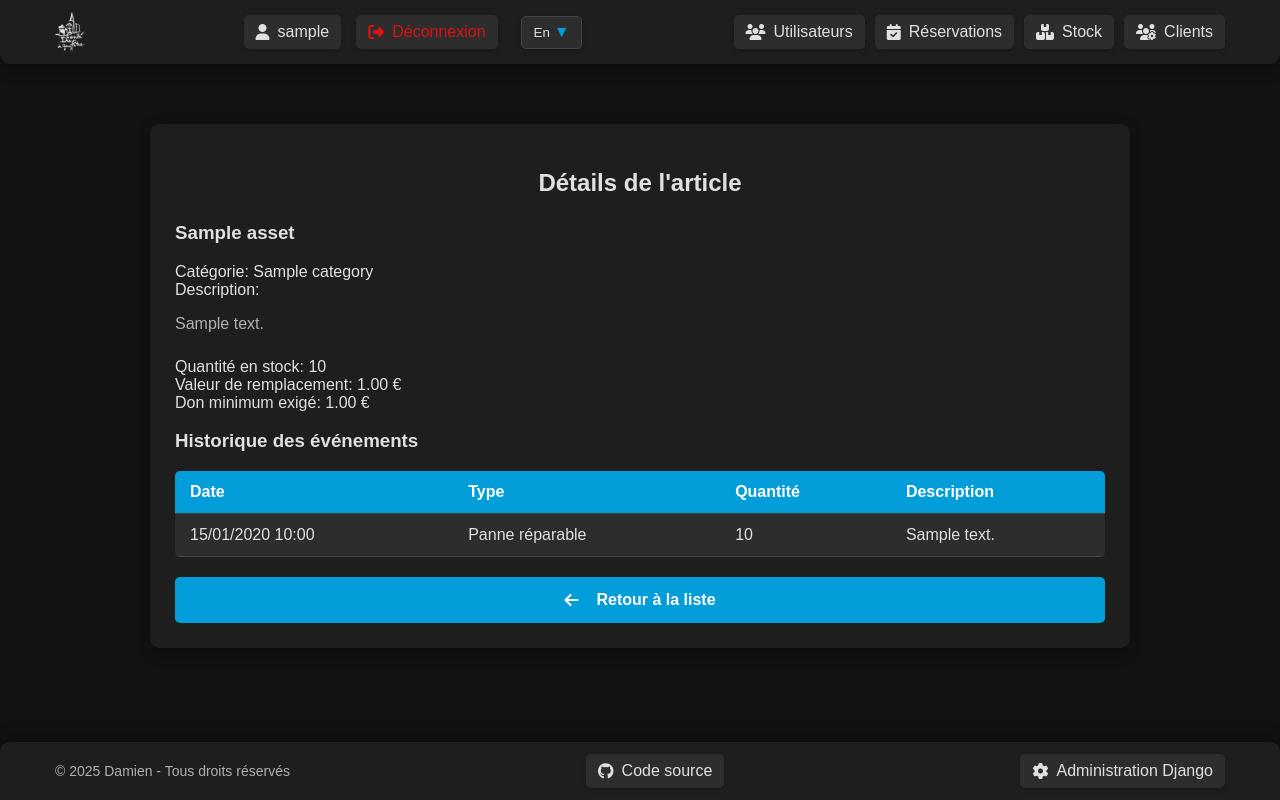
After one commit to Silmaen/PretLoc, a Django app: page /stock/items/1/ in a window 1280 px wide. The commit adds this page. Run offline with Django 4.2, Linux system fonts and the light colour scheme; a user stored in the database is signed in; tables that the repository leaves empty hold one stand-in row (values such as "Sample post").

Commit message:
Ajout des événeent de stock.

```diff
--- a/static/css/base.css
+++ b/static/css/base.css
@@ -229,7 +229,7 @@ footer {
 
 /* Styles pour l'authentification */
 .auth-container {
-    max-width: 500px;
+    max-width: 1000px;
     width: 95%;
     margin: 0 auto;
     padding: 20px 10px;
--- a/templates/includes/header.html
+++ b/templates/includes/header.html
@@ -45,22 +45,22 @@
         <div class="header-right">
             {% if user.is_authenticated %}
             {% if user.profile.user_type == 'admin' %}
-            <a href="{% url 'accounts:manage_users' %}">
+            <a href="{% url 'accounts:manage_users' %}" title="{% trans 'Utilisateurs' %}">
                 <i class="fas fa-users"></i><span>{% trans "Utilisateurs" %}</span>
             </a>
             {% endif %}
             {% if capability.can_view_reservations %}
-            <a href="{% url 'ui:reservations' %}">
+            <a href="{% url 'ui:reservations' %}" title="{% trans 'Reservations' %}">
                 <i class="fas fa-calendar-check"></i><span>{% trans "Réservations" %}</span>
             </a>
             {% endif %}
             {% if capability.can_view_articles %}
-            <a href="{% url 'ui:stock' %}">
+            <a href="{% url 'ui:stock' %}" title="{% trans 'Stock' %}">
                 <i class="fas fa-boxes"></i><span>{% trans "Stock" %}</span>
             </a>
             {% endif %}
             {% if capability.can_view_customers %}
-            <a href="{% url 'ui:customers' %}">
+            <a href="{% url 'ui:customers' %}" title="{% trans 'Clients' %}">
                 <i class="fas fa-users-cog"></i><span>{% trans "Clients" %}</span>
             </a>
             {% endif %}
--- a/templates/ui/reservations/detail.html
+++ b/templates/ui/reservations/detail.html
@@ -2,7 +2,7 @@
 {% load i18n %}
 
 {% block content %}
-<div class="auth-container" style="max-width: 1000px;">
+<div class="auth-container">
     <div class="auth-card">
         <div class="auth-header">
             <i class="fas fa-calendar-check auth-icon"></i>
--- /dev/null
+++ b/templates/ui/stock/item_detail.html
@@ -0,0 +1,91 @@
+{% extends "base.html" %}
+{% load i18n %}
+
+{% block content %}
+<div class="auth-container">
+    <div class="auth-card">
+        <div class="auth-header">
+            <h2>{% trans "Détails de l'article" %}</h2>
+        </div>
+
+        <div class="item-details">
+            <h3>{{ item.name }}</h3>
+
+            <div class="detail-row">
+                <span class="detail-label">{% trans "Catégorie" %}:</span>
+                <span class="detail-value">{{ item.category.name }}</span>
+            </div>
+
+            <div class="detail-row">
+                <span class="detail-label">{% trans "Description" %}:</span>
+                <div class="detail-value">{{ item.description|linebreaks }}</div>
+            </div>
+
+            <div class="detail-row">
+                <span class="detail-label">{% trans "Quantité en stock" %}:</span>
+                <span class="detail-value">{{ item.stock_quantity }}</span>
+            </div>
+
+            <div class="detail-row">
+                <span class="detail-label">{% trans "Valeur de remplacement" %}:</span>
+                <span class="detail-value">{{ item.replacement_value }} €</span>
+            </div>
+
+            <div class="detail-row">
+                <span class="detail-label">{% trans "Don minimum exigé" %}:</span>
+                <span class="detail-value">{{ item.rental_value }} €</span>
+            </div>
+        </div>
+
+        <div class="item-actions">
+            {% if capability.can_edit_stock %}
+            <a href="{% url 'ui:item_update' item.id %}" class="auth-button secondary-button">
+                <i class="fas fa-edit"></i>
+                {% trans "Modifier" %}
+            </a>
+            {% endif %}
+
+            {% if capability.can_manage_stock %}
+            <a href="{% url 'ui:stock_event_create_for_asset' item.id %}" class="auth-button secondary-button">
+                <i class="fas fa-history"></i>
+                {% trans "Nouvel événement" %}
+            </a>
+            {% endif %}
+        </div>
+
+        <h3>{% trans "Historique des événements" %}</h3>
+
+        {% if stock_events %}
+        <table class="data-table">
+            <thead>
+            <tr>
+                <th>{% trans "Date" %}</th>
+                <th>{% trans "Type" %}</th>
+                <th>{% trans "Quantité" %}</th>
+                <th>{% trans "Description" %}</th>
+            </tr>
+            </thead>
+            <tbody>
+            {% for event in stock_events %}
+            <tr>
+                <td>{{ event.date|date:"d/m/Y H:i" }}</td>
+                <td>{{ event.get_event_type_display }}</td>
+                <td>{{ event.quantity }}</td>
+                <td>{{ event.description|default:"-" }}</td>
+            </tr>
+            {% endfor %}
+            </tbody>
+        </table>
+        {% else %}
+        <p>{% trans "Aucun événement enregistré pour cet article." %}</p>
+        {% endif %}
+
+        <div class="back-action" style="margin-top: 20px;">
+            <a href="{% url 'ui:stock' %}" class="auth-button">
+                <i class="fas fa-arrow-left"></i>
+                {% trans "Retour à la liste" %}
+            </a>
+        </div>
+    </div>
+</div>
+{% endblock %}
--- a/ui/models.py
+++ b/ui/models.py
@@ -1,3 +1,4 @@
+from django.contrib.auth import get_user_model
 from django.db import models
 from django.utils.translation import gettext_lazy as _
 
@@ -176,3 +177,43 @@ class ReservationItem(models.Model):
     def expected_donation(self):
         """Calcule le don minimum attendu pour cet élément"""
         return self.quantity_reserved * self.asset.rental_value
+
+
+class StockEvent(models.Model):
+    """
+    Modèle pour tracer les différents événements qui affectent le stock
+    (pannes, destructions, acquisitions, ventes...)
+    """
+
+    class EventType(models.TextChoices):
+        REPAIRABLE_ISSUE = "ISSUE", _("Panne réparable")
+        DESTRUCTION = "DESTRUCTION", _("Destruction")
+        ACQUISITION = "ACQUISITION", _("Acquisition")
+        SALE = "SALE", _("Vente")
+        INVENTORY_ADJUSTMENT = "INVENTORY_ADJUSTMENT", _("Ajustement d'inventaire")
+
+    asset = models.ForeignKey(
+        "Asset",  # Supposant que votre modèle d'article s'appelle Asset
+        on_delete=models.CASCADE,
+        verbose_name=_("Article"),
+    )
+    event_type = models.CharField(
+        max_length=20, choices=EventType.choices, verbose_name=_("Type d'événement")
+    )
+    quantity = models.IntegerField(default=1, verbose_name=_("Quantité"))
+    date = models.DateTimeField(verbose_name=_("Date"))
+    description = models.TextField(blank=True, verbose_name=_("Description"))
+    user = models.ForeignKey(
+        get_user_model(),
+        on_delete=models.SET_NULL,
+        null=True,
+        verbose_name=_("Utilisateur responsable"),
+    )
+
+    class Meta:
+        verbose_name = _("Événement de stock")
+        verbose_name_plural = _("Événements de stock")
+        ordering = ["-date"]
+
+    def __str__(self):
+        return f"{self.get_event_type_display()} - {self.asset.name} ({self.date.strftime('%d/%m/%Y')})"
--- a/ui/urls.py
+++ b/ui/urls.py
@@ -68,4 +68,12 @@ urlpatterns = [
     path("stock/items/add/", views.item_create, name="item_create"),
     path("stock/items/<int:pk>/edit/", views.item_update, name="item_update"),
     path("stock/items/<int:pk>/delete/", views.item_delete, name="item_delete"),
+    path("stock/items/<int:pk>/", views.item_detail, name="item_detail"),
+    # Gestion des événements de stock
+    path("stock/events/add/", views.stock_event_create, name="stock_event_create"),
+    path(
+        "stock/events/add/<int:asset_id>/",
+        views.stock_event_create,
+        name="stock_event_create_for_asset",
+    ),
 ]
--- a/ui/views.py
+++ b/ui/views.py
@@ -20,6 +20,7 @@ from .forms import (
     CustomerForm,
     ReservationForm,
     ReservationItemForm,
+    StockEventForm,
 )
 from .models import Category, Asset, Customer, Reservation, ReservationItem
 
@@ -29,7 +30,8 @@ def health_check(request):
 
 
 def home(request):
-    return render(request, "ui/home.html", {"capability": get_capability(request.user)})
+    return redirect("ui:reservations")
+    # return render(request, "ui/home.html", {"capability": get_capability(request.user)})
 
 
 @login_required
@@ -220,6 +222,22 @@ def item_delete(request, pk):
             "capability": get_capability(request.user),
         },
     )
+
+
+@login_required
+@user_type_required("member")
+def item_detail(request, pk):
+    """Vue pour afficher les détails d'un article"""
+    item = get_object_or_404(Asset, pk=pk)
+    # Récupérer l'historique des événements de stock pour cet article
+    stock_events = item.stockevent_set.all().order_by("-date")
+
+    context = {
+        "item": item,
+        "stock_events": stock_events,
+        "capability": get_capability(request.user),
+    }
+    return render(request, "ui/stock/item_detail.html", context)
 
 
 @login_required
@@ -782,3 +800,37 @@ def search_assets(request):
     ]
 
     return JsonResponse({"results": results})
+
+
+@login_required
+@user_type_required("manager")
+def stock_event_create(request, asset_id=None):
+    """Vue pour créer un nouvel événement de stock"""
+    initial = {}
+    if asset_id:
+        asset = get_object_or_404(Asset, pk=asset_id)
+        initial["asset"] = asset
+
+    if request.method == "POST":
+        form = StockEventForm(request.POST, initial=initial)
+        if form.is_valid():
+            event = form.save(commit=False)
+            event.user = request.user
+
+            # Sauvegarder les changements
+            with transaction.atomic():
+                event.save()
+
+            messages.success(request, _("Événement de stock enregistré avec succès"))
+            return redirect("ui:stock")
+    else:
+        form = StockEventForm(initial=initial)
+
+    return render(
+        request,
+        "ui/stock/stock_event_form.html",
+        {
+            "form": form,
+            "capability": get_capability(request.user),
+        },
+    )
```
Also changed, not shown: templates/ui/reservations/list.html (+9 -5 lines), templates/ui/stock/list.html (+22 -6 lines), templates/ui/stock/stock_event_form.html (added, +27 -0 lines), ui/admin.py (+9 -1 lines), ui/forms.py (+19 -1 lines).
